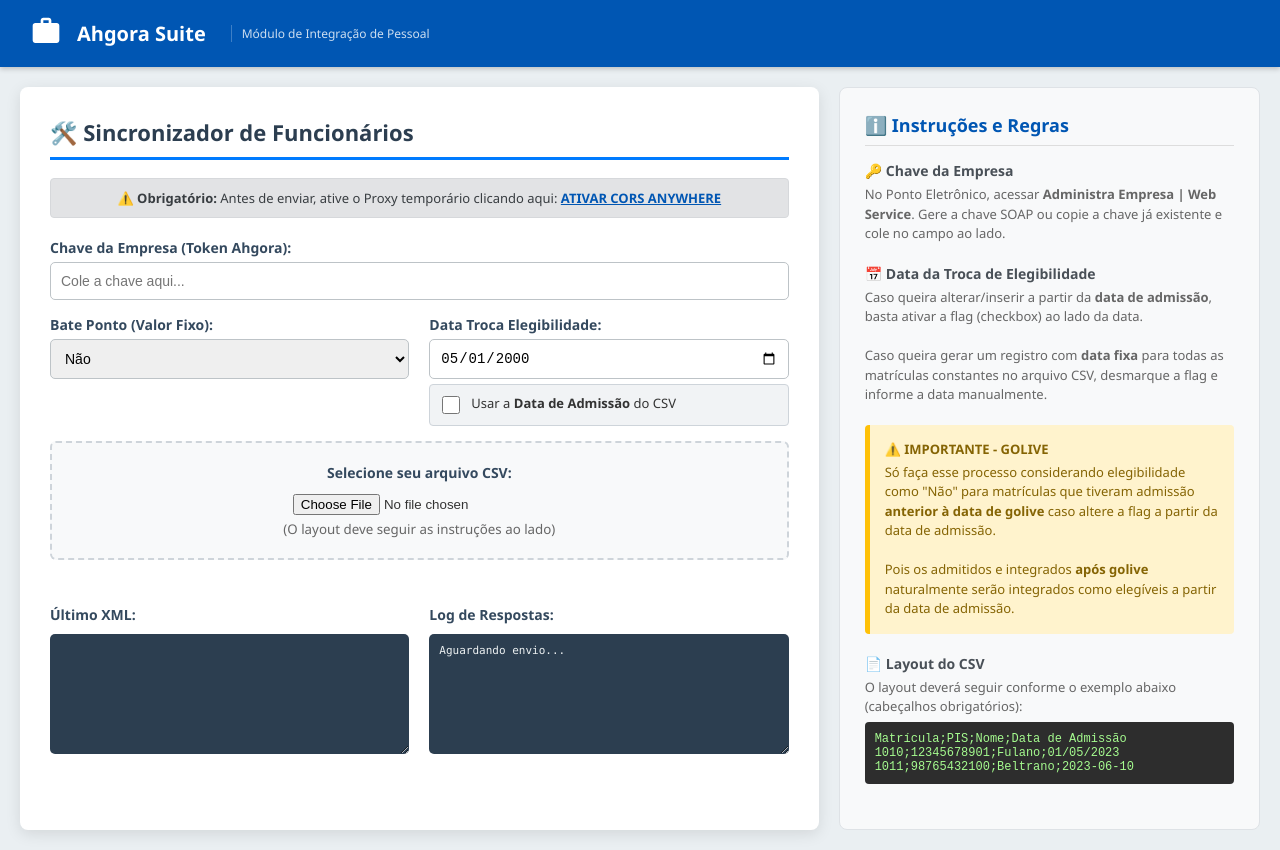
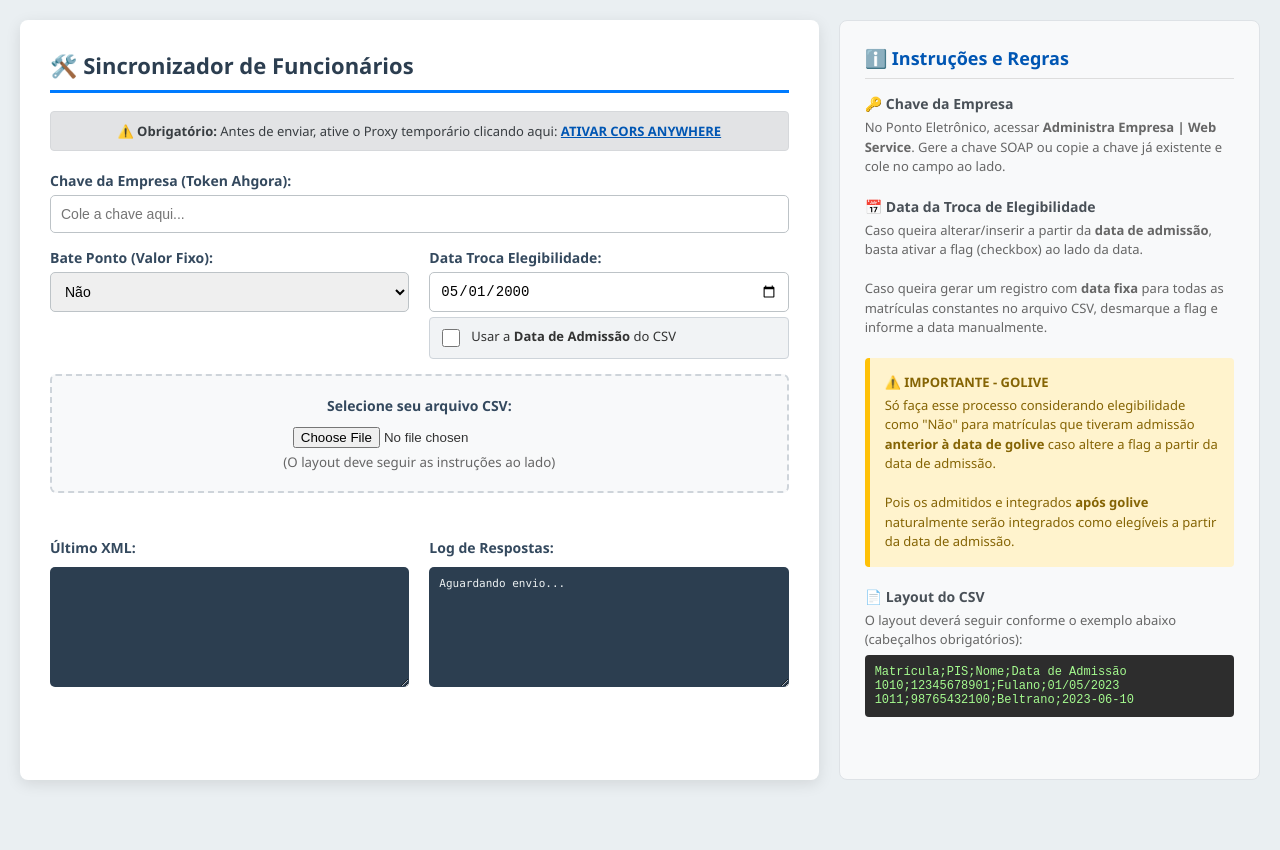
Before and after one commit to donaldsonnunes/SuiteONB, a plain HTML site: page ElegibilidadeV1.html in a window 1280 px wide. After the commit the page ends 800 px from the top, so only its background shows below. Drawn offline with nearby package versions, Linux system fonts and the light colour scheme.

Commit message:
Update ElegibilidadeV1.html

```diff
--- a/ElegibilidadeV1.html
+++ b/ElegibilidadeV1.html
@@ -73,13 +73,6 @@
 </head>
 <body>
 
-<div class="suite-header">
-    <div class="suite-logo">
-        <svg xmlns="http://www.w3.org/2000/svg" viewBox="0 0 24 24"><path d="M20 6h-4V4c0-1.11-.89-2-2-2h-4c-1.11 0-2 .89-2 2v2H4c-1.11 0-1.99.89-1.99 2L2 19c0 1.11.89 2 2 2h16c1.11 0 2-.89 2-2V8c0-1.11-.89-2-2-2zm-6 0h-4V4h4v2z"/></svg>
-    </div>
-    <div class="suite-title">Ahgora Suite</div>
-    <div class="suite-subtitle">Módulo de Integração de Pessoal</div>
-</div>
 
 <div class="main-wrapper">
 
```
